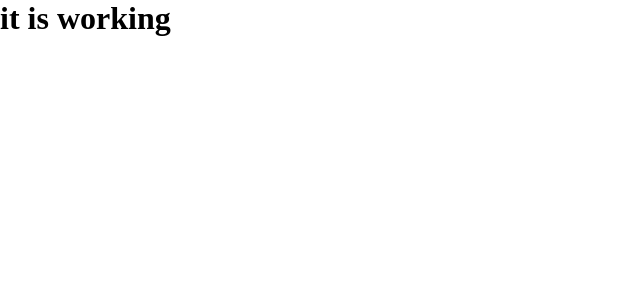
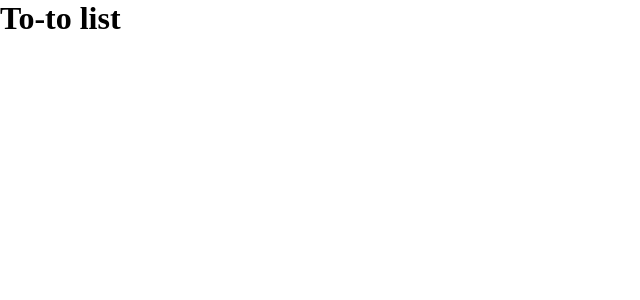
Before and after one commit to monica-maker/To-do-list, a React (Vite) app: page / in a window 1280 px wide. Shown: the top 300 px of the page, without its empty margins (0-640 px from the left). Built offline with nearby package versions, Linux system fonts and the light colour scheme.

Commit message:
test branch for testing intial code

```diff
--- a/src/layout.jsx
+++ b/src/layout.jsx
@@ -1,9 +1,9 @@
-import "/src/components/layout.css"
+import "/src/components/layout.css";
 
-export default function Layout(){
-    return(
-        <>
-        <h1>it is working</h1>
-        </>
-    )
+export default function Layout() {
+  return (
+    <>
+      <h1>To-to list</h1>
+    </>
+  );
 }
```
